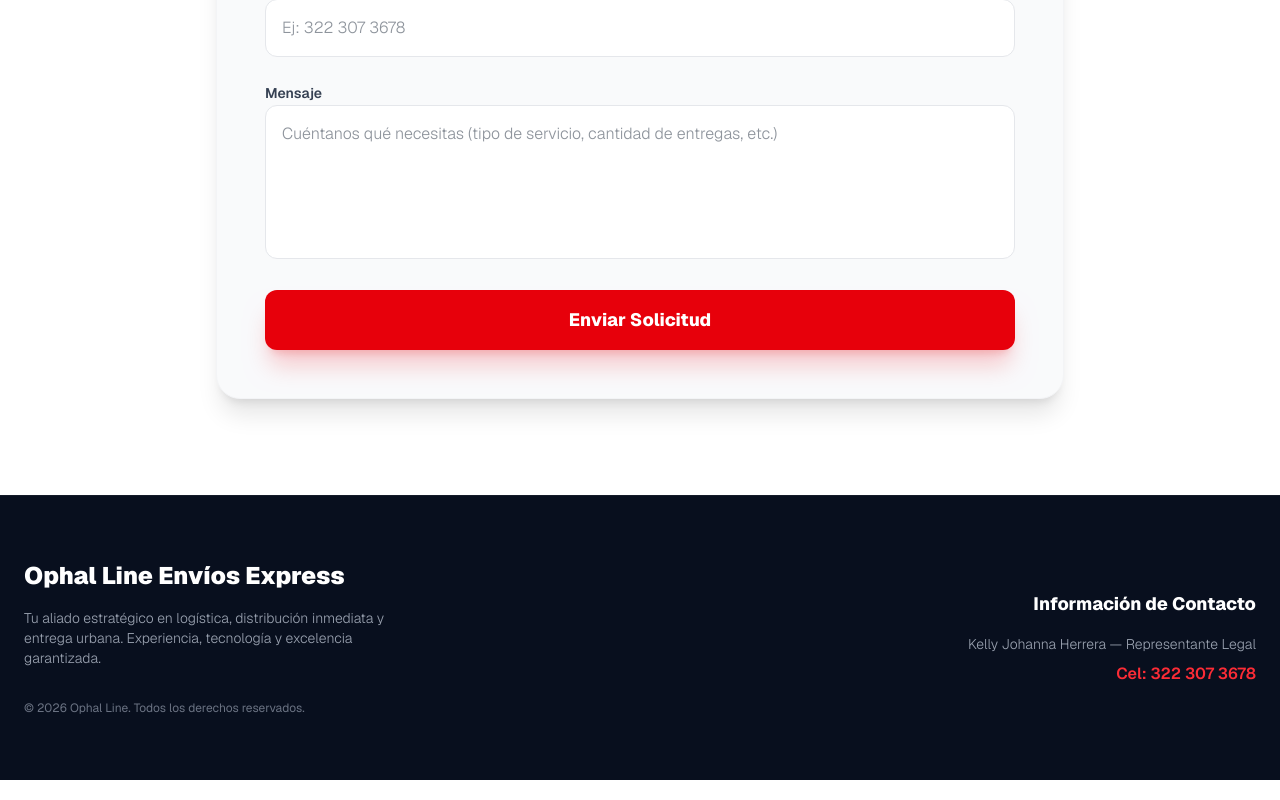
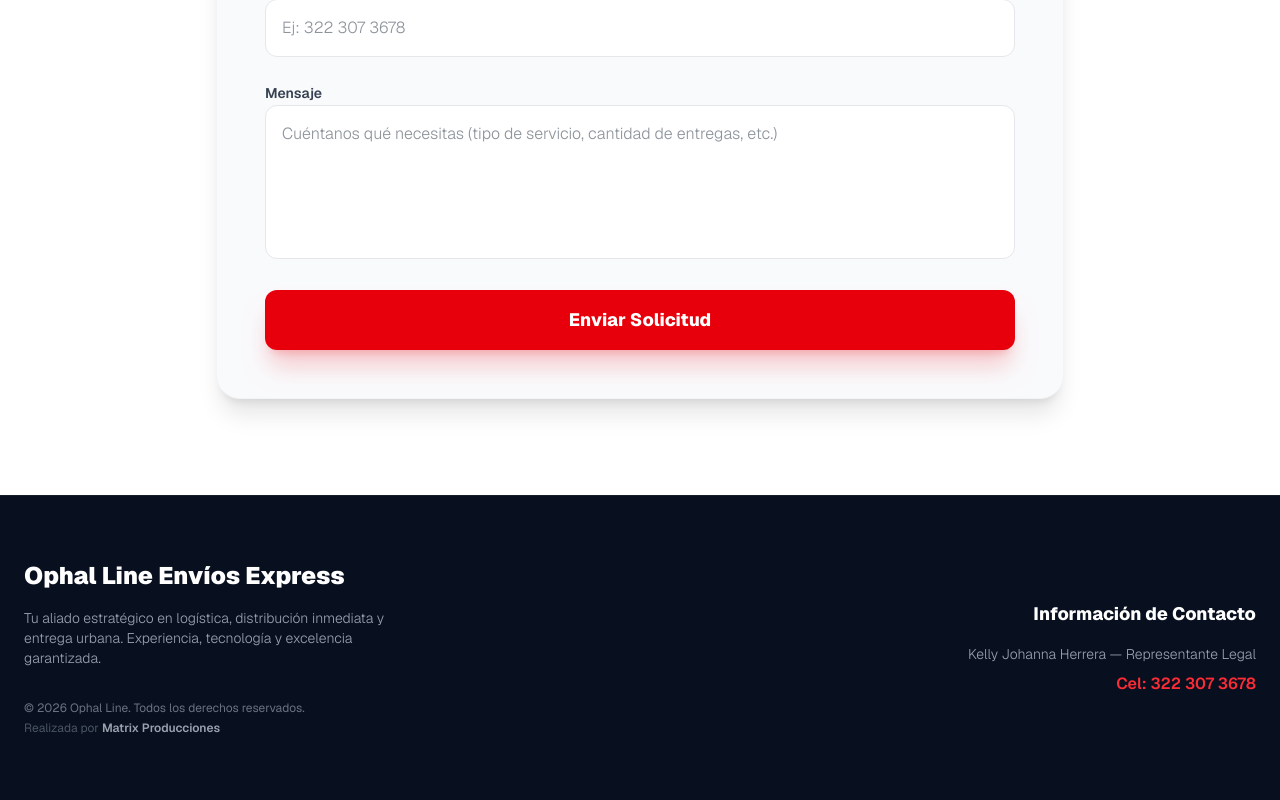
Before and after one commit to neoeliecer/ophalline, a Next.js app: page / in a window 1280 px wide. Shown: the part 4148-4948 px from the top of the page. Built offline with nearby package versions, Linux system fonts and the light colour scheme.

Commit message:
chore: Add credits for Matrix Producciones in footer

```diff
--- a/app/page.tsx
+++ b/app/page.tsx
@@ -471,8 +471,9 @@
             <p className="text-gray-400 font-light text-sm max-w-sm">
               Tu aliado estratégico en logística, distribución inmediata y entrega urbana. Experiencia, tecnología y excelencia garantizada.
             </p>
-            <p className="text-xs text-gray-500 pt-4">
-              © {new Date().getFullYear()} Ophal Line. Todos los derechos reservados.
+            <p className="text-xs text-gray-500 pt-4 flex flex-col gap-1">
+              <span>© {new Date().getFullYear()} Ophal Line. Todos los derechos reservados.</span>
+              <span className="text-gray-600">Realizada por <strong className="font-semibold text-gray-400">Matrix Producciones</strong></span>
             </p>
           </div>
 
```
